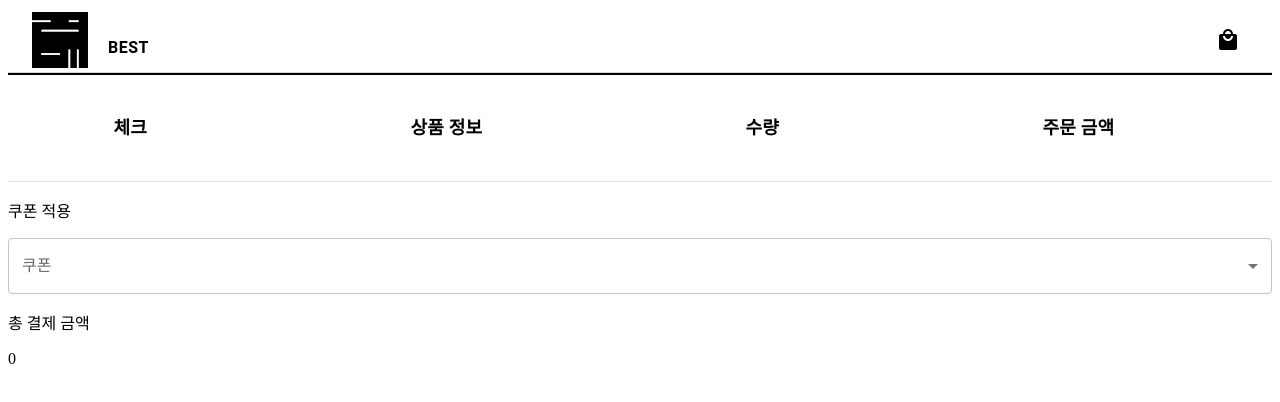
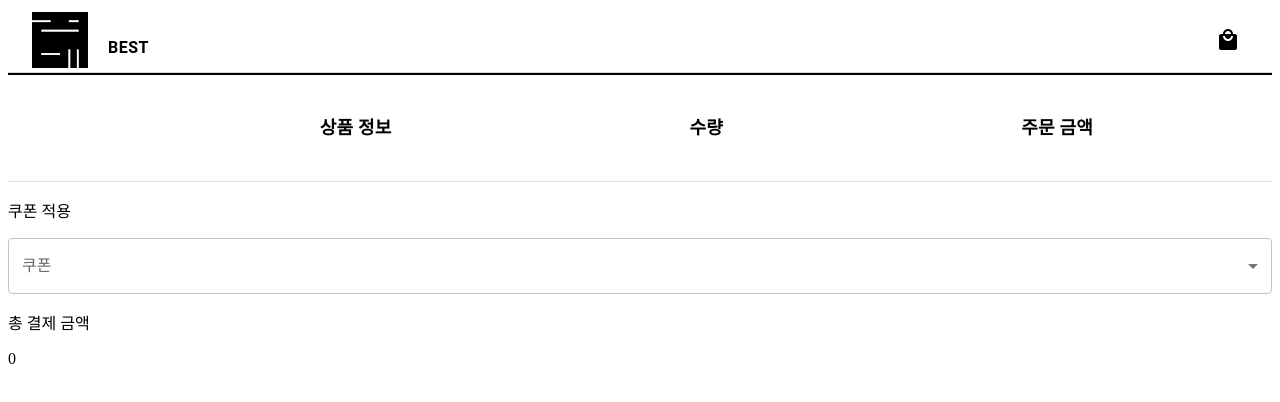
Before and after one commit to hxunz/simple-mall, a Next.js app: page /cart in a window 1280 px wide. Shown: the top 402 px of the page. Built offline with nearby package versions, Linux system fonts and the light colour scheme.

Commit message:
불필요한 코드 삭제

```diff
--- a/src/components/cart/Cart.tsx
+++ b/src/components/cart/Cart.tsx
@@ -53,7 +53,7 @@ const Cart = () => {
         <Table sx={{ minWidth: 650 }} aria-label='simple-table'>
           <TableHead sx={{ borderTop: '2px solid' }}>
             <TableRow>
-              <CustomTableCell>체크</CustomTableCell>
+              <CustomTableCell />
               <CustomTableCell>상품 정보</CustomTableCell>
               <CustomTableCell>수량</CustomTableCell>
               <CustomTableCell>주문 금액</CustomTableCell>
```
